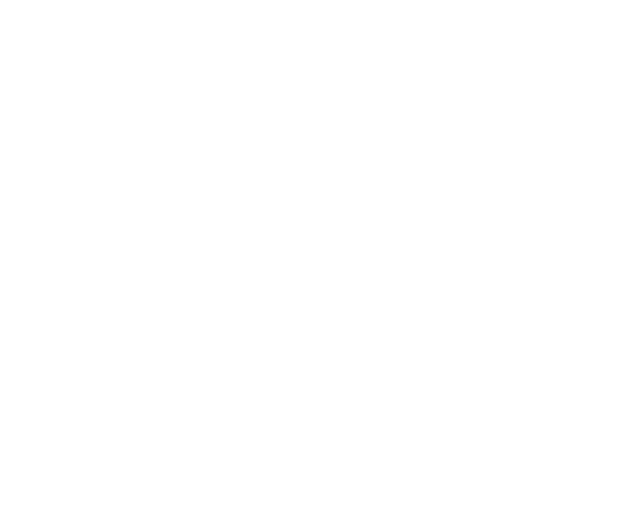
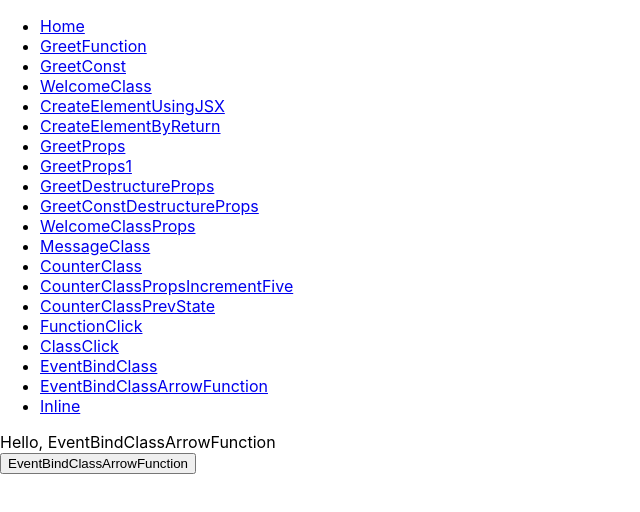
Before and after one commit to manumit-mukund/react_repository, a React (Create React App) app in the folder hello-world-app/: page /EventBindClassArrowFunction in a window 1280 px wide. Before the commit this address had no page. Shown: the top 512 px of the page, without its empty margins (0-640 px from the left). Built offline with nearby package versions, Linux system fonts and the light colour scheme; the HTML template or start-up script is replaced by a standard one.

Commit message:
Commit changes...

```diff
--- a/hello-world-app/src/App.js
+++ b/hello-world-app/src/App.js
@@ -3,7 +3,8 @@
 import { BrowserRouter, Routes, Route } from "react-router-dom";
 import { GreetFunction, GreetConst, WelcomeClass, CreateElementUsingJSX,
   CreateElementByReturn, GreetProps, GreetDestructureProps, GreetConstDestructureProps, WelcomeClassProps, MessageClass,
-  CounterClass, CounterClassPropsIncrementFive, CounterClassPrevState, FunctionClick, ClassClick, EventBindClass,
+  CounterClass, CounterClassPropsIncrementFive, CounterClassPrevState, FunctionClick, ClassClick,
+  EventBindClass, EventBindClassArrowFunction,
   Inline, Home, Layout } from './components/pages';
 
 
@@ -32,6 +33,7 @@
           <Route path="FunctionClick" element={<FunctionClick />} />
           <Route path="ClassClick" element={<ClassClick />} />
           <Route path="EventBindClass" element={<EventBindClass />} />
+          <Route path="EventBindClassArrowFunction" element={<EventBindClassArrowFunction />} />
           <Route path="Inline" element={<Inline />} />
         </Route>
       </Routes>
--- a/hello-world-app/src/components/EventBindClassArrowFunction.js
+++ b/hello-world-app/src/components/EventBindClassArrowFunction.js
@@ -16,6 +16,7 @@
     clickHandler() {
 
         console.log('Hello, EventBindClassArrowFunction')
+
         this.setState({
 
             message: 'Goodbye'
--- a/hello-world-app/src/components/Layout.js
+++ b/hello-world-app/src/components/Layout.js
@@ -61,6 +61,9 @@
             <Link to="/EventBindClass">EventBindClass</Link>
           </li>
           <li>
+            <Link to="/EventBindClassArrowFunction">EventBindClassArrowFunction</Link>
+          </li>
+          <li>
             <Link to="/Inline">Inline</Link>
           </li>
         </ul>
--- a/hello-world-app/src/components/pages.js
+++ b/hello-world-app/src/components/pages.js
@@ -18,6 +18,7 @@
 import FunctionClick from './FunctionClick';
 import ClassClick from './ClassClick';
 import EventBindClass from './EventBindClass';
+import EventBindClassArrowFunction from './EventBindClassArrowFunction';
 
 export {
 
@@ -37,6 +38,7 @@
     FunctionClick,
     ClassClick,
     EventBindClass,
+    EventBindClassArrowFunction,
     Inline,
     Stylesheet,
     Home,
```
